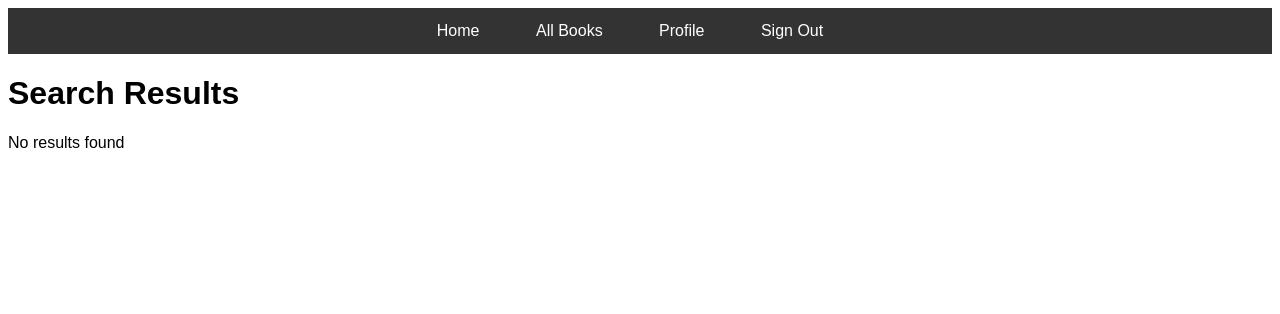
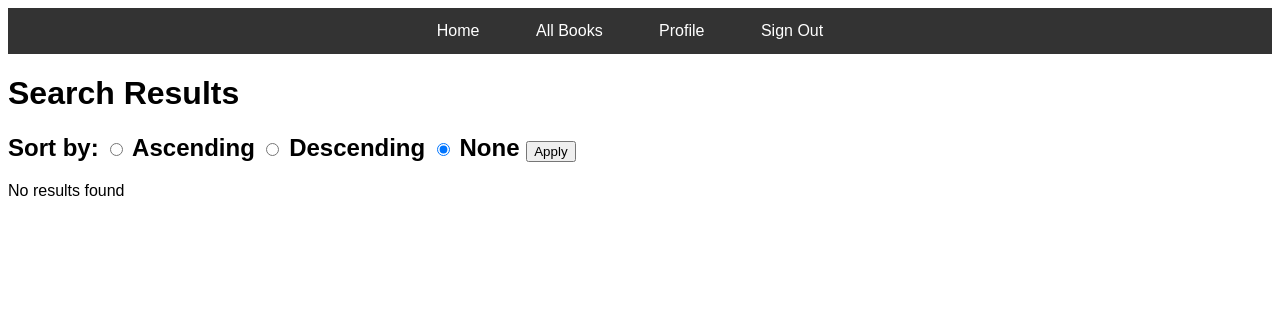
Before and after one commit to rg3pzr/Database_Final_Project, a PHP site: page /search_book.php in a window 1280 px wide. Shown: the top 314 px of the page. Run offline with PHP 8.4, Linux system fonts and the light colour scheme; the visitor is signed in with stand-in values (Sample User, id 1).

Commit message:
added sorting and average rating calculations to search page

```diff
--- a/search_book.php
+++ b/search_book.php
@@ -35,7 +35,11 @@ if (isset($_GET['search'])) {
     $search_term = $_GET['search'];
 
     // Construct SQL query
-    $sql = "SELECT * FROM Books b WHERE title LIKE '%$search_term%'";
+    $sql = "SELECT b.ISBN, b.title, b.genre, b.publication_date, AVG(r.rating) as average_rating, COUNT(r.rating) as rating_count
+    FROM Books b
+    LEFT JOIN Ratings r ON b.ISBN = r.ISBN
+    WHERE b.title LIKE '%$search_term%'
+    GROUP BY b.ISBN";
 
     // Execute SQL query
     $result = $db->query($sql);
@@ -66,13 +70,44 @@ if (isset($_GET['search'])) {
 </header>
 
 <h1>Search Results</h1>
+<form method="post" action="">
+<h2>Sort by:
+    <label><input type="radio" name="sort_option" value="asc" <?php if(isset($_POST['sort_option']) && $_POST['sort_option'] == 'asc') echo 'checked'; ?>> Ascending</label>
+    <label><input type="radio" name="sort_option" value="desc" <?php if(isset($_POST['sort_option']) && $_POST['sort_option'] == 'desc') echo 'checked'; ?>> Descending</label>
+    <label><input type="radio" name="sort_option" value="none" <?php if(!isset($_POST['sort_option']) || $_POST['sort_option'] == 'none') echo 'checked'; ?>> None</label>
+    <input type="submit" value="Apply">
+</h2>
+</form>
+<?php
+function sortBooks($a, $b) {
+    if ($_POST['sort_option'] == 'asc') {
+        return strcmp($a['title'], $b['title']);
+    } elseif ($_POST['sort_option'] == 'desc') {
+        return strcmp($b['title'], $a['title']);
+    } else {
+        return 0; // No sorting
+    }
+}
 
+// Check if sort_option is set and valid
+if(isset($_POST['sort_option']) && in_array($_POST['sort_option'], ['asc', 'desc'])) {
+    // Sort the books based on the selected option
+    usort($search_results, 'sortBooks');
+}
+?>
 <?php if (!empty($search_results)) : ?>
     <?php foreach ($search_results as $book) : ?>
         <h3><a href="book_detail.php?ISBN=<?= urlencode($book['ISBN']) ?>"><?= htmlspecialchars($book['title']) ?></a></h3>
         <h4>Genre: <?php echo $book['genre']; ?></h4>
         <h4>Published Date: <?php echo $book['publication_date']; ?></h4>
-        <h4>Average Rating: <?php echo $book['avg_rating']; ?> </h4>
+        <h4>Average Rating:
+            <?php if ($book['rating_count'] > 0): ?>
+            <?= str_repeat('★', round($book['average_rating'])) ?>
+            (<?= $book['rating_count'] ?> Ratings)
+            <?php else: ?>
+                No ratings yet
+            <?php endif; ?>
+        </h4>
         <?php if (isset($_SESSION['user_id'])): // Check if the user is logged in
             // Check if the book has been liked
             $checkStmt = $db->prepare("SELECT * FROM Has_Read WHERE user_id = ? AND ISBN = ?");
```
